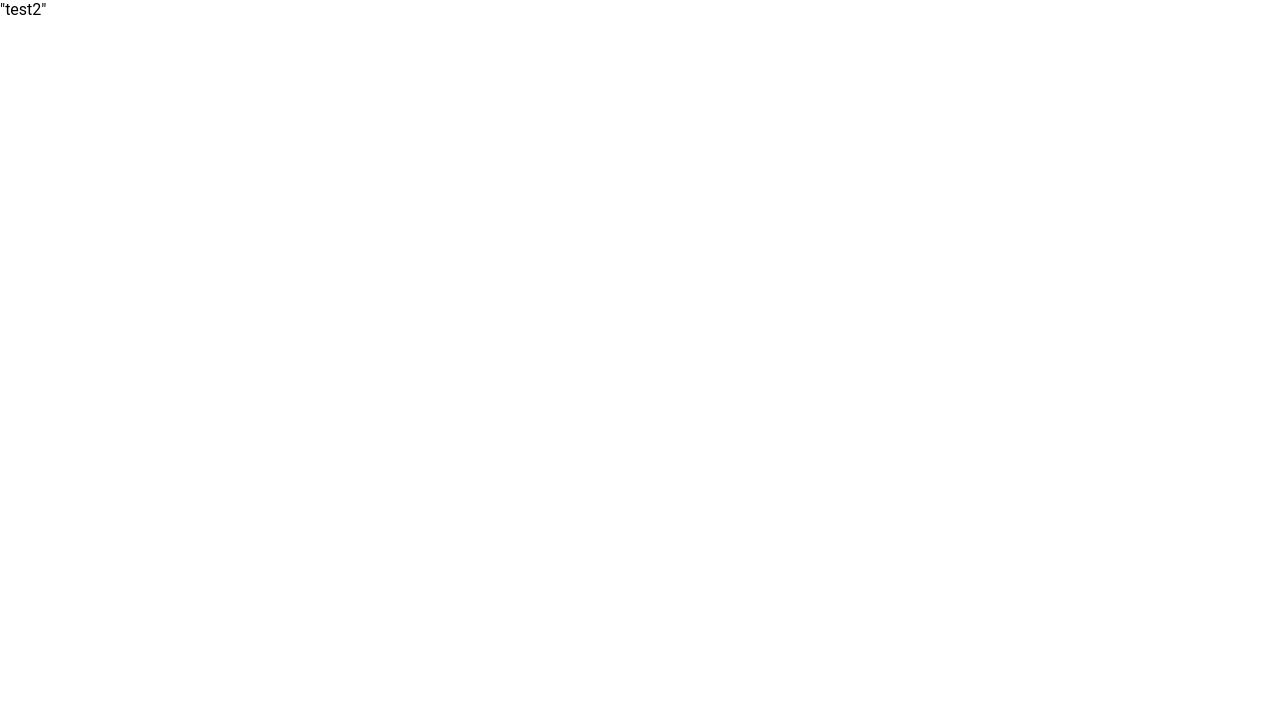
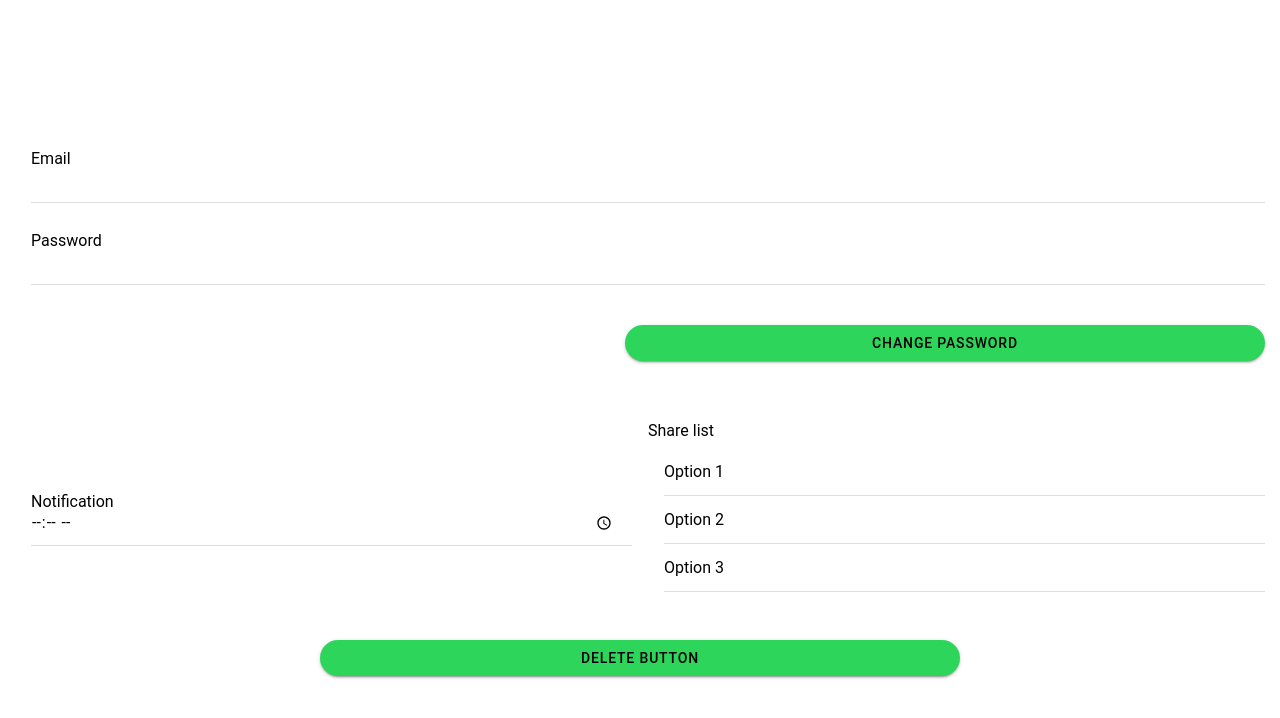
Before and after one commit to kriss1809/ZeroWasteFrontEnd, a React (Vite) app: page /profile in a window 1280 px wide. Shown: the top 718 px of the page. Built offline with nearby package versions, Linux system fonts and the light colour scheme.

Commit message:
pagina profile

```diff
--- a/src/pages/Profile.tsx
+++ b/src/pages/Profile.tsx
@@ -1,7 +1,106 @@
-import { IonPage } from "@ionic/react";
+import { useState } from "react";
+import React from "react";
+import {
+  IonPage,
+  IonContent,
+  IonInput,
+  IonItem,
+  IonLabel,
+  IonButton,
+  IonList,
+  IonCheckbox,
+} from "@ionic/react";
+import "../theme/profile.css";
 
 const Profile: React.FC = () => {
-  return <IonPage> "test2"</IonPage>;
+  const [email, setEmail] = useState<string>("");
+  const [password, setPassword] = useState<string>("");
+  const [preferredTime, setPreferredTime] = useState<string>("");
+  // const [shareOptions, setShareOptions] = useState<{ [key: string]: boolean }>({
+  //   option1: false,
+  //   option2: false,
+  //   option3: false,
+  // });
+  const [deleteAccount, setDeleteAccount] = useState<boolean>(false);
+
+  return (
+    <IonPage>
+      <IonContent>
+        <div className="center-profile">
+          <IonItem className="input">
+            <IonLabel position="floating" style={{ marginBottom: "8px" }}>
+              Email
+            </IonLabel>
+            <IonInput
+              value={email}
+              type="email"
+              onIonChange={(e) => setEmail(e.detail.value!)}
+            />
+          </IonItem>
+          <IonItem className="input">
+            <IonLabel position="floating" style={{ marginBottom: "8px" }}>
+              Password
+            </IonLabel>
+            <IonInput
+              value={password}
+              type="password"
+              onIonChange={(e) => setPassword(e.detail.value!)}
+            />
+          </IonItem>
+          <IonButton
+            shape="round"
+            color="success"
+            style={{
+              marginTop: "40px",
+              marginLeft: "auto",
+              marginRight: "0",
+              marginBottom: "40px",
+              color: "white",
+              width: "50vw",
+            }}
+          >
+            Change password
+          </IonButton>
+          <div className="share">
+            <div className="grid-item preferred">
+              <IonItem>
+                <IonLabel position="floating" style={{ marginBottom: "8px" }}>
+                  Notification
+                </IonLabel>
+                <IonInput
+                  value={preferredTime}
+                  type="time"
+                  onIonChange={(e) => setPreferredTime(e.detail.value!)}
+                />
+              </IonItem>
+            </div>
+
+            <div className="grid-item items">
+              <IonLabel>Share list</IonLabel>
+              <IonList>
+                <IonItem>Option 1</IonItem>
+                <IonItem>Option 2</IonItem>
+                <IonItem>Option 3</IonItem>
+              </IonList>
+            </div>
+          </div>
+          <IonButton
+            shape="round"
+            color="success"
+            style={{
+              display: "block",
+              marginTop: "40px",
+              marginLeft: "auto",
+              marginRight: "auto",
+              width: "50vw",
+            }}
+          >
+            Delete button
+          </IonButton>
+        </div>
+      </IonContent>
+    </IonPage>
+  );
 };
 
 export default Profile;
--- /dev/null
+++ b/src/theme/profile.css
@@ -0,0 +1,27 @@
+.center-profile {
+  display: flex;
+  flex-direction: column;
+  justify-content: center;
+  height: 100vh;
+  /* margin-left: 10px;
+  margin-right: 15px;
+  margin-bottom: 20px; */
+  padding: 15px;
+}
+
+.input {
+  margin-top: 10px;
+}
+
+.share {
+  display: grid;
+  grid-template-columns: repeat(2, 1fr);
+  gap: 16px;
+  margin-top: 20px;
+}
+
+.grid-item {
+  display: flex;
+  flex-direction: column;
+  justify-content: center;
+}
```
